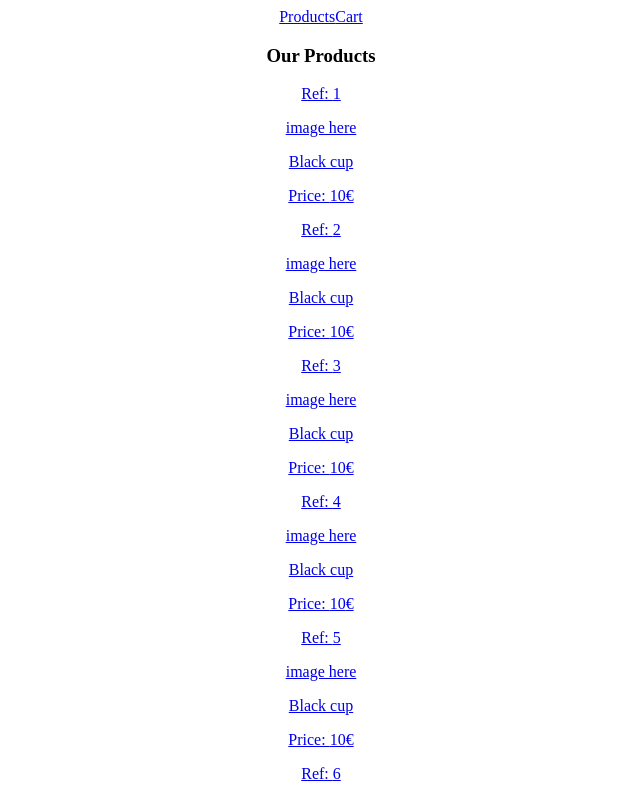
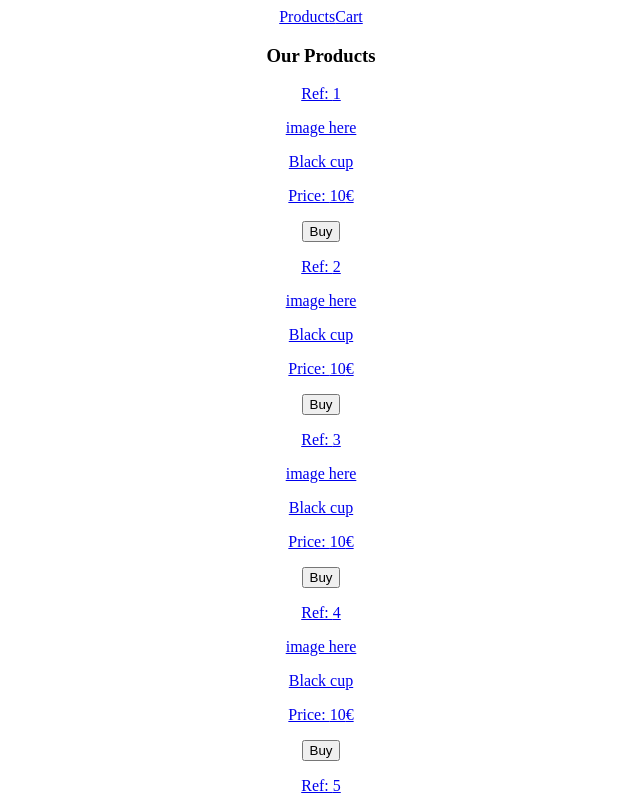
Before and after one commit to Nebotxavi/-React_Portfolio-DRAFT-Pottery-shop, a React (Create React App) app: page /products in a window 1280 px wide. Shown: the top 799 px of the page, without its empty margins (319-959 px from the left). Built offline with nearby package versions, Linux system fonts and the light colour scheme.

Commit message:
Button and functionallity to add items to the cart from /products

```diff
--- a/src/components/MinItems.jsx
+++ b/src/components/MinItems.jsx
@@ -4,18 +4,21 @@ import { Link } from "react-router-dom";
 import { CollectionContext } from "../contextProvider";
 
 export const MinItems = () => {
-  const { collection } = useContext(CollectionContext);
+  const { collection, handleAddItem } = useContext(CollectionContext);
 
   return (
     <div>
       {collection.map(item => {
         return (
-          <Link to={`products/${item.ref}`} key={item.ref}>
-            <p>Ref: {item.ref}</p>
-            <div>image here</div>
-            <p>{item.name}</p>
-            <p>Price: {item.price}€</p>
-          </Link>
+          <div key={item.ref}>
+            <Link to={`products/${item.ref}`}>
+              <p>Ref: {item.ref}</p>
+              <div>image here</div>
+              <p>{item.name}</p>
+              <p>Price: {item.price}€</p>
+            </Link>
+            <button onClick={() => handleAddItem(item)}>Buy</button>
+          </div>
         );
       })}
     </div>
--- a/src/contextProvider.jsx
+++ b/src/contextProvider.jsx
@@ -5,13 +5,29 @@ const CollectionContext = createContext();
 
 const CollectionProvider = ({ children }) => {
   const [collection, setCollection] = useState([]);
+  const [cart, setCart] = useState([]);
 
   useEffect(() => {
     setCollection(data); // Redundant useEffect that will make sense once we make calls to the API.
   }, []);
 
+  const handleAddItem = item => {
+    if (cart.includes(item)) {
+      setCart(prevItems => {
+        const index = prevItems.indexOf(item);
+        prevItems[index].amount++;
+        return prevItems;
+      });
+    } else {
+      item.amount = 1;
+      setCart([...cart, item]);
+    }
+  };
+
+  console.log("CART", cart);
+
   return (
-    <CollectionContext.Provider value={{ collection }}>
+    <CollectionContext.Provider value={{ collection, cart, handleAddItem }}>
       {children}
     </CollectionContext.Provider>
   );
```
